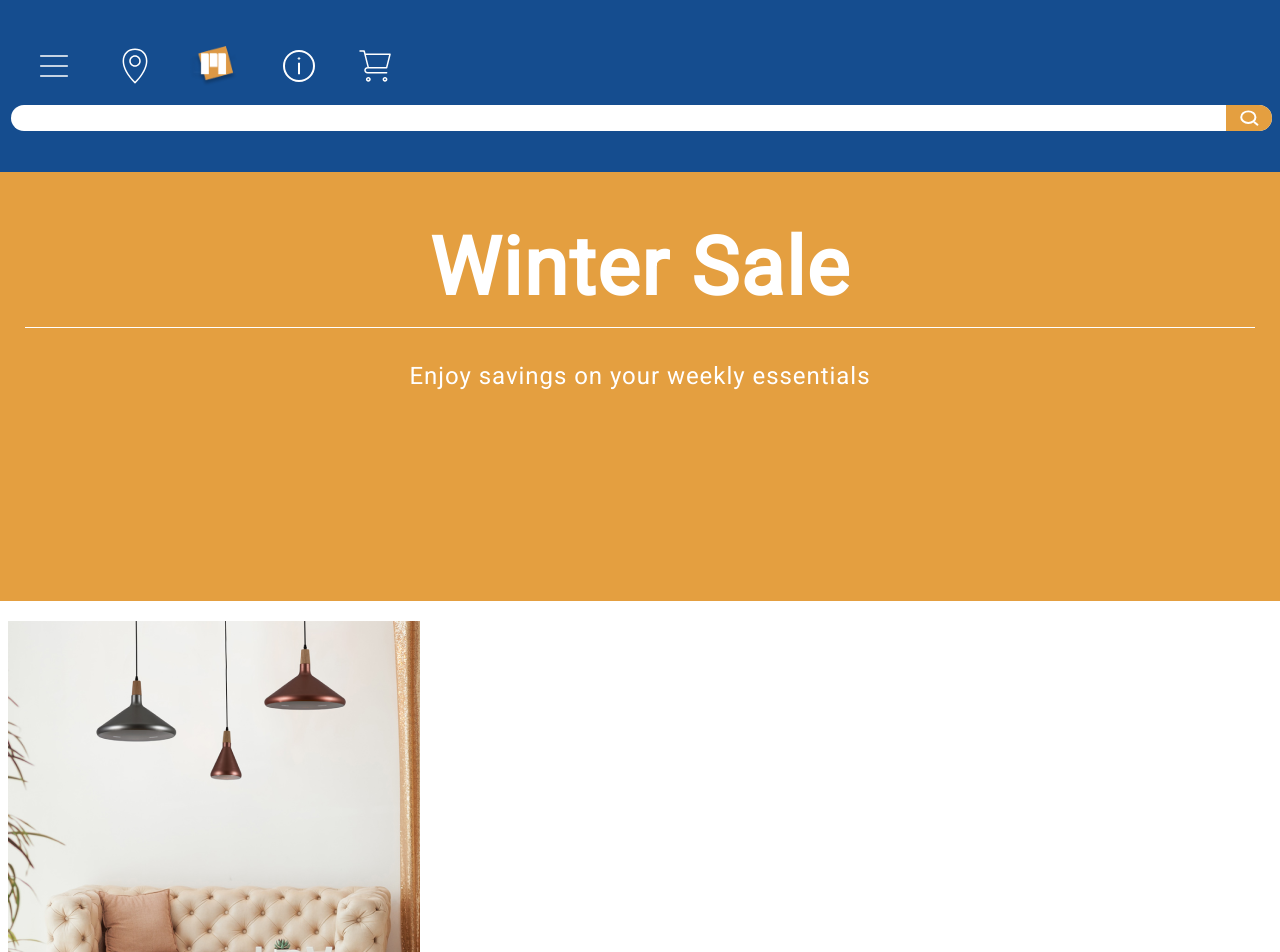
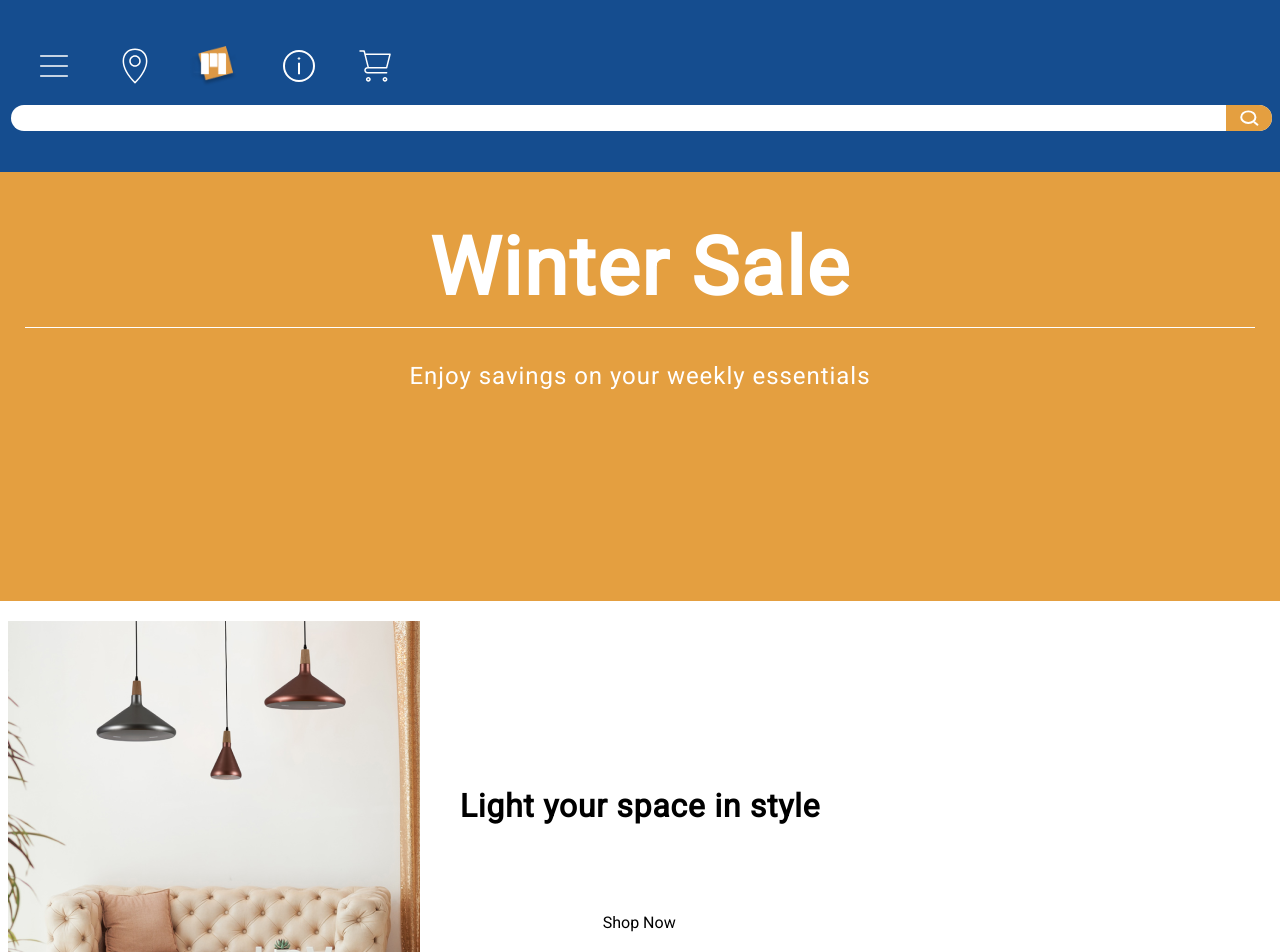
Before and after one commit to JacobMutale1808/micmar, a Next.js app: page / in a window 1280 px wide. Shown: the top 952 px of the page. Built offline with nearby package versions, Linux system fonts and the light colour scheme.

Commit message:
First card created

```diff
--- a/app/components/CallToAction/CallToAction.tsx
+++ b/app/components/CallToAction/CallToAction.tsx
@@ -1,4 +1,6 @@
 import Image from 'next/image'
+import Link from 'next/link'
+
 import Image1 from '@/public/images/eurolux-lifestyle-1.png'
 
 //TODO: GRAB IMAGES AND TEXT FOR CALL TO ACTION
@@ -6,12 +8,24 @@ import Image1 from '@/public/images/eurolux-lifestyle-1.png'
 const CallToAction = () => {
     return (
         <div className="mt-[20px]">
-            <div className="w-[100%] h-[389px] px-[8px]">
+            <div className="w-[100%] h-[389px] px-[8px] relative">
                 <Image
                     alt='Card one'
                     src={Image1}
                     loading='lazy'
+                    className=''
                 />
+                <div className='absolute top-[169px] left-[26.68px] right-[26.68px]  text-center'>
+                    <h2 className=' text-text-primary text-mobile-h2 font-[600] leading-[100%] tracking-[0.72px]'>
+                        Light your space in style
+                    </h2>
+
+                </div>
+                <div className='absolute  top-[290px]  left-[119.54px] right-[121.14px] text-center p-0'>
+                    <Link href='' className=' bg-background-primary px-[32px] py-[18px]'>
+                        Shop Now
+                    </Link>
+                </div>
             </div>
         </div>
     );
--- a/tailwind.config.js
+++ b/tailwind.config.js
@@ -29,6 +29,7 @@ module.exports = {
       },
       fontSize:{
         'mobile-h1': '80px',
+        'mobile-h2':'32px',
         'mobile-p': '24px'
       }
     },
```
